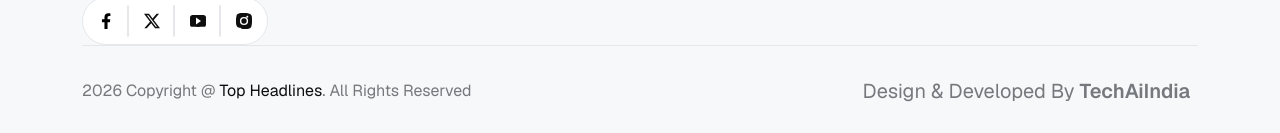
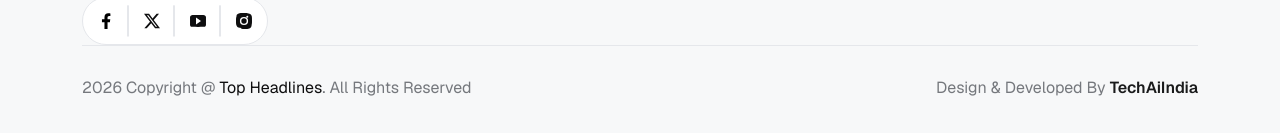
Before and after one commit to rahultiwari8685/topheadlines, a Next.js app in the folder frontend/: page / in a window 1280 px wide. Shown: the part 974-1107 px from the top of the page. Built offline with nearby package versions, Linux system fonts and the light colour scheme; no server answers.

Commit message:
same font size

```diff
--- a/frontend/components/layout/footer/Footer2.tsx
+++ b/frontend/components/layout/footer/Footer2.tsx
@@ -235,27 +235,22 @@ export default function Footer() {
                     </a>
                   </div> */}
 
-<div className="d-flex flex-wrap justify-content-center align-items-center gap-lg-5 gap-4">
 
+<div className="d-flex flex-wrap justify-content-center align-items-center">
   <a
     href="https://techaiindia.com/"
     target="_blank"
     rel="noopener noreferrer"
-  className="text-500 hover-dark d-block px-2 fs-7"
+    className="text-500 m-0"
     style={{
       textDecoration: "none",
-    fontSize: "20px",
-    fontWeight: 400,
-    color: "#6c757d",
-    lineHeight: "1.5",
     }}
   >
     Design &amp; Developed By{" "}
-  <strong style={{ fontWeight: 600, color: "inherit" }}>
-    TechAiIndia
-  </strong>
+    <strong style={{ fontWeight: 600 }}>TechAiIndia</strong>
   </a>
 </div>
+
                 </div>
               </div>
             </div>
```
Lines whose indentation alone changed are shown as unchanged.
